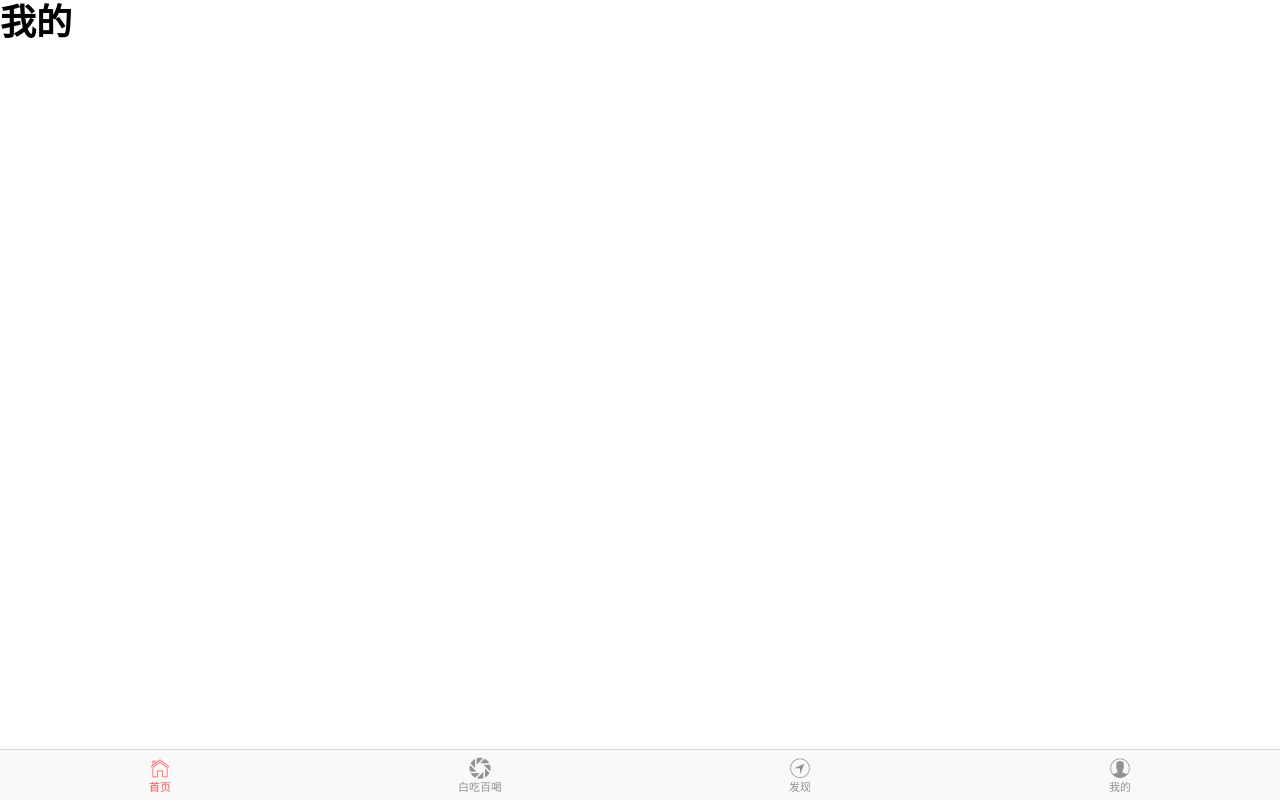
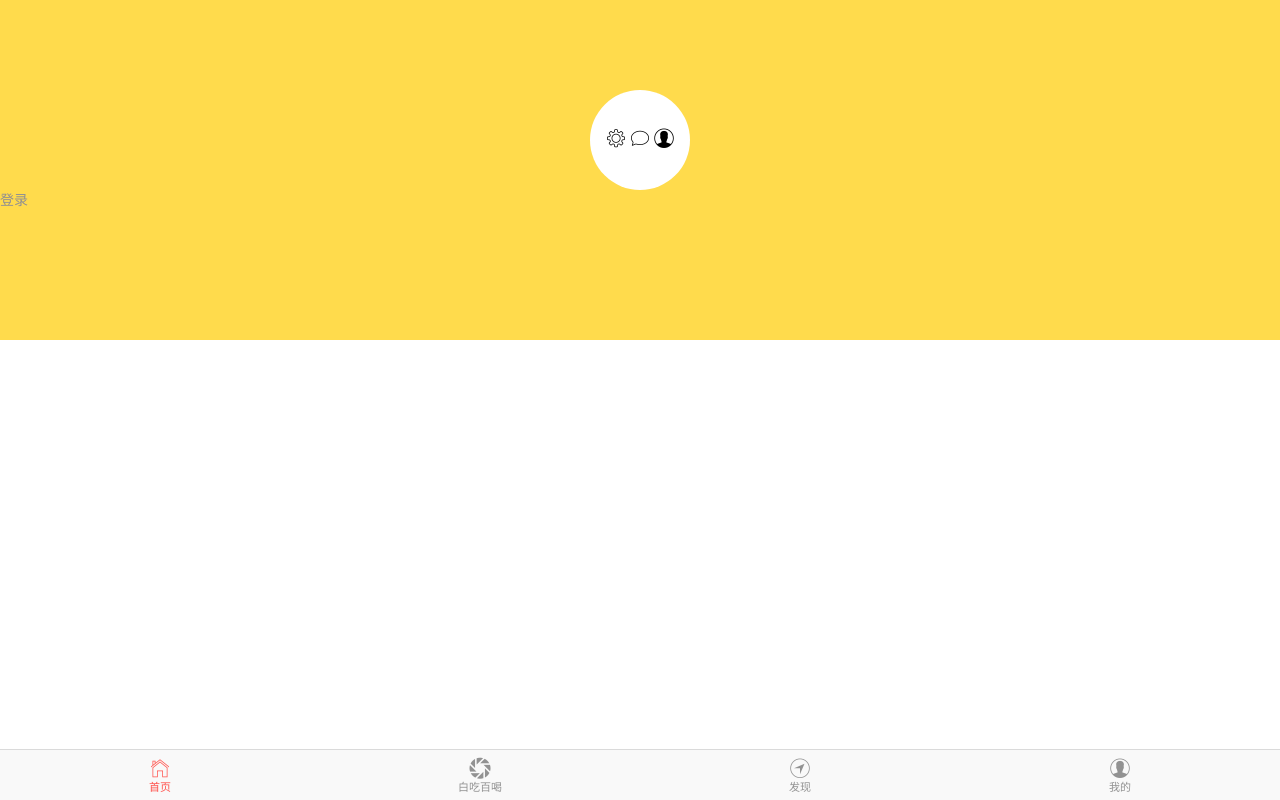
Before and after one commit to liqian06/StayAtHome, an Angular app in the folder stayathome/: page /layout/my in a window 1280 px wide. Built offline with nearby package versions, Linux system fonts and the light colour scheme.

Commit message:
允典居家    我的页面样式  sec  谢诗慧

```diff
--- a/stayathome/src/app/my/my.component.css
+++ b/stayathome/src/app/my/my.component.css
@@ -0,0 +1,29 @@
+.my-box{
+    width: 100%;
+    height: 100%;
+    background-color: #eee;
+    margin-bottom: 20px;
+}
+.my-head{
+    width: 100%;
+}
+.user-top{
+    width: 100%;
+    height: 340px;
+    background-color: #ffdb4c;
+    overflow: hidden;
+}
+.user-top .user{
+    width: 100px;
+    height: 100px;
+    border-radius: 50%;
+    background-color: #fff;
+    margin:auto;
+    margin-top: 90px;
+    text-align: center;
+    line-height: 100px;
+}
+.user-content{
+    width: 100%;
+    height: 220px;
+}
--- a/stayathome/src/app/my/my.component.html
+++ b/stayathome/src/app/my/my.component.html
@@ -1,3 +1,14 @@
-<div>
-  <h1>我的</h1>
+<div class="my-box">
+  <div class="my-head">
+    <div class="user-top">
+      <div class="user">
+         <span class="mui-icon mui-icon-gear"></span>
+         <span class="mui-icon mui-icon-chatbubble"></span>
+         <span class="mui-icon mui-icon-contact"></span>
+      </div>
+      <div class="user-content">
+          <p class="use-login">登录</p>
+      </div>
+    </div>
+  </div>
 </div>
```
